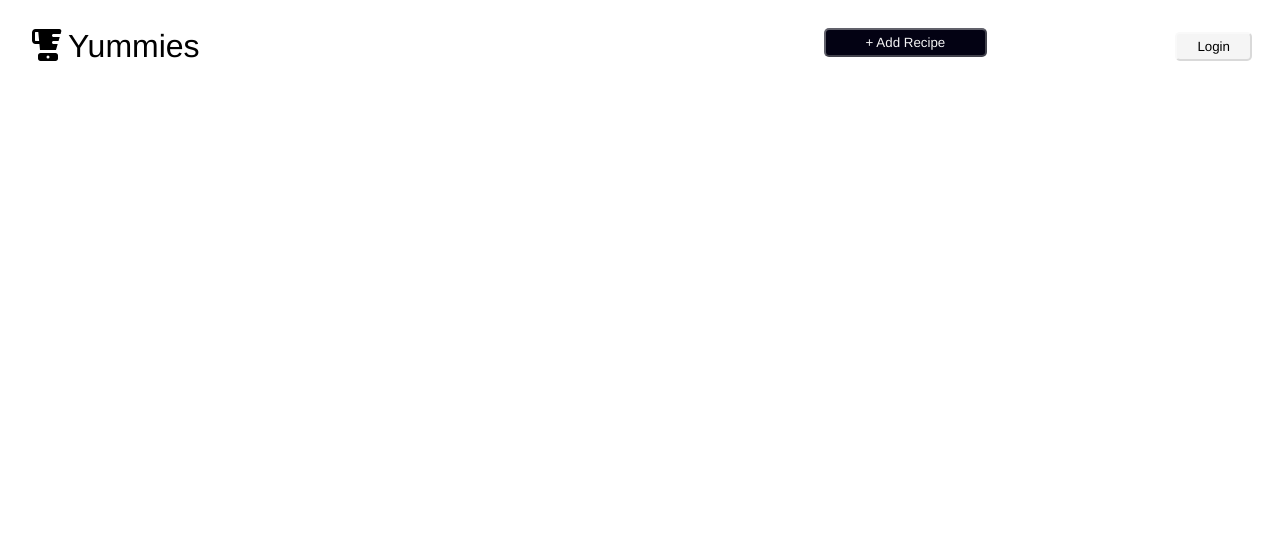
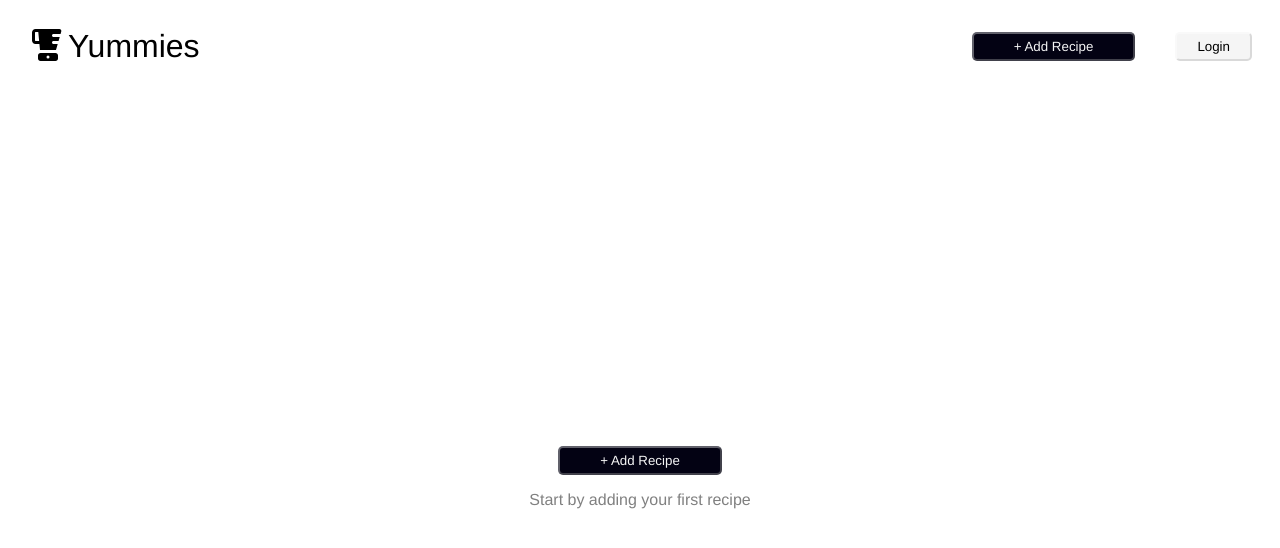
Before and after one commit to Zen-333/Yummies, a React (Vite) app in the folder frontend/: page / in a window 1280 px wide. Shown: the top 548 px of the page. Built offline with nearby package versions, Linux system fonts and the light colour scheme.

Commit message:
hero section

```diff
--- a/frontend/src/App.tsx
+++ b/frontend/src/App.tsx
@@ -1,11 +1,13 @@
 import './styles/App.css'
 import Header from "./component/header"
+import Hero from "./component/hero"
 
 function App() {
 
   return (
     <>
     <Header/>
+    <Hero/>
     </>
   )
 }
--- /dev/null
+++ b/frontend/src/component/hero.tsx
@@ -0,0 +1,17 @@
+import "../styles/hero.css";
+
+function Hero() {
+
+  return (
+    <>
+        <div className="hero">
+            <div className="container-column">
+                <button className="addRecipe-btn-container">+ Add Recipe</button>
+                <p>Start by adding your first recipe</p>
+            </div>
+        </div>
+    </>
+  )
+}
+
+export default Hero
--- a/frontend/src/styles/header.css
+++ b/frontend/src/styles/header.css
@@ -28,7 +28,8 @@
     display: flex;
     flex-flow: row nowrap;
     justify-content: space-between;
-    width: 35%;
+    gap: 40px;
+
 }
 
 .logo{
@@ -36,7 +37,8 @@
 }
 
 .addRecipe{
-
+    display: flex;
+    align-items: center;
 }
 
 .login {
--- /dev/null
+++ b/frontend/src/styles/hero.css
@@ -0,0 +1,28 @@
+.hero {
+    display: flex;
+    flex-flow: column;
+    height: 800px;
+}
+
+.container-column {
+    justify-content: center;
+    margin: auto;
+}
+
+.addRecipe-btn-container {
+    display: flex;
+    justify-content: center;
+    margin: auto;
+     padding: 5px 40px;
+     align-items: center;
+
+     color: whitesmoke;
+    background-color: rgba(3, 2, 19);
+    border-radius: 5px;
+    border-color: #ffffff60;
+
+}
+
+p {
+    color: gray;
+}
```
